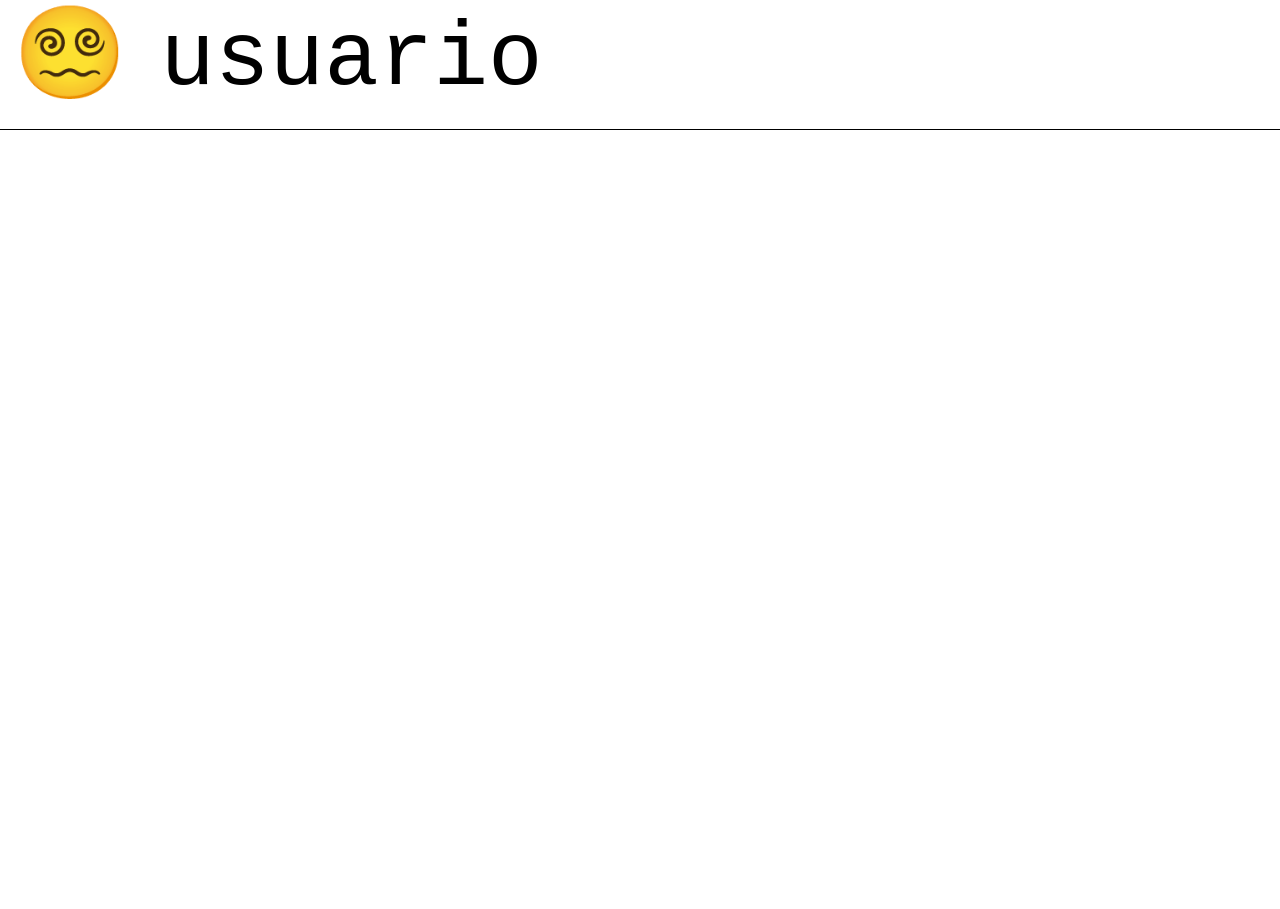
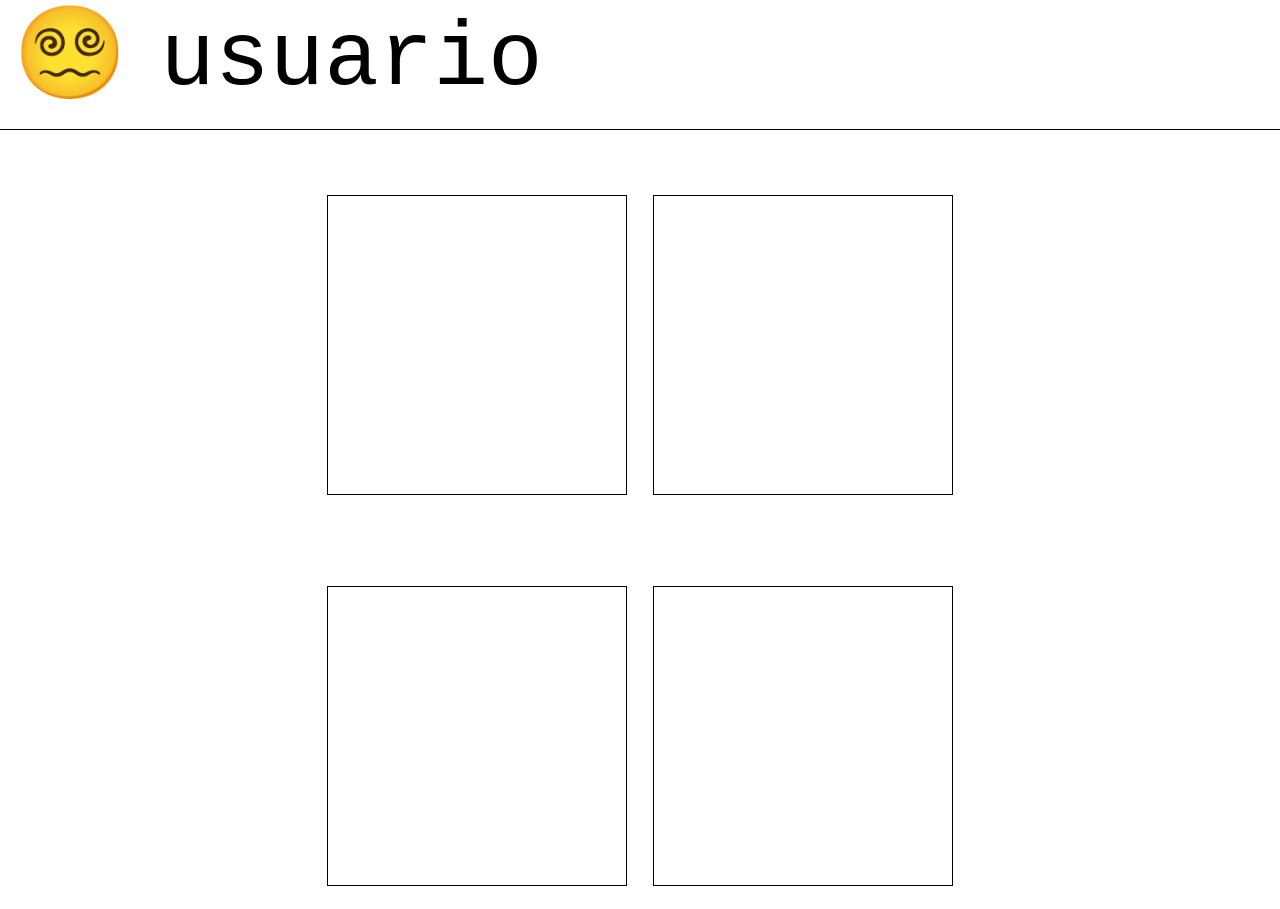
Before and after one commit to DerekMorsantt/pruebacortaa1, a plain HTML site: page index.html in a window 1280 px wide. Shown: the top 909 px of the page. Drawn offline with Linux system fonts and the light colour scheme.

Commit message:
Version 4

```diff
--- a/componentes/section.css
+++ b/componentes/section.css
@@ -1,4 +1,21 @@
 .section {
     width: 100%;
     height: 100rem;
-}
+    display: flex;
+    flex-direction: column;
+    align-items: center;
+    gap: 2rem;
+  }
+
+  .fila {
+    display: flex;
+    justify-content: center;
+    gap: 2rem;
+  }
+
+  .div1, .div2, .div3, .div4, .div5, .div6 {
+    margin-top: 5rem;
+    border: 1px solid black;
+    width: 300px;
+    height: 300px;
+  }
--- a/index.html
+++ b/index.html
@@ -18,7 +18,23 @@
         <span class="logo1">usuario</span>
     </header>
 
-    <section class="section"></section>
+    <section class="section">
+
+
+            <div class="fila">
+              <div class="div1"></div>
+              <div class="div2"></div>
+            </div>
+            <div class="fila">
+              <div class="div3"></div>
+              <div class="div4"></div>
+            </div>
+            <div class="fila">
+              <div class="div5"></div>
+              <div class="div6"></div>
+            </div>
+
+    </section>
     <footer class="footer"></footer>
 </body>
 </html>
```
